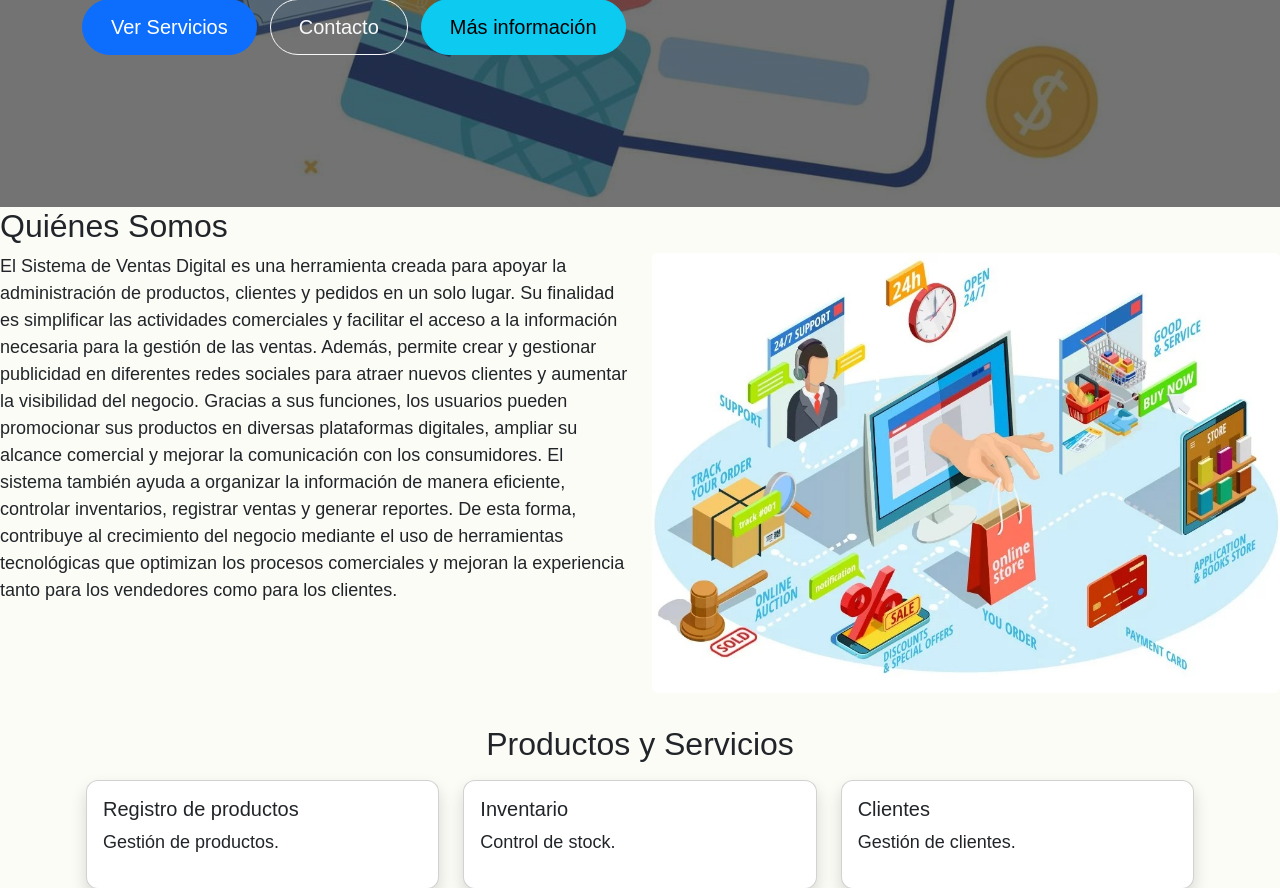
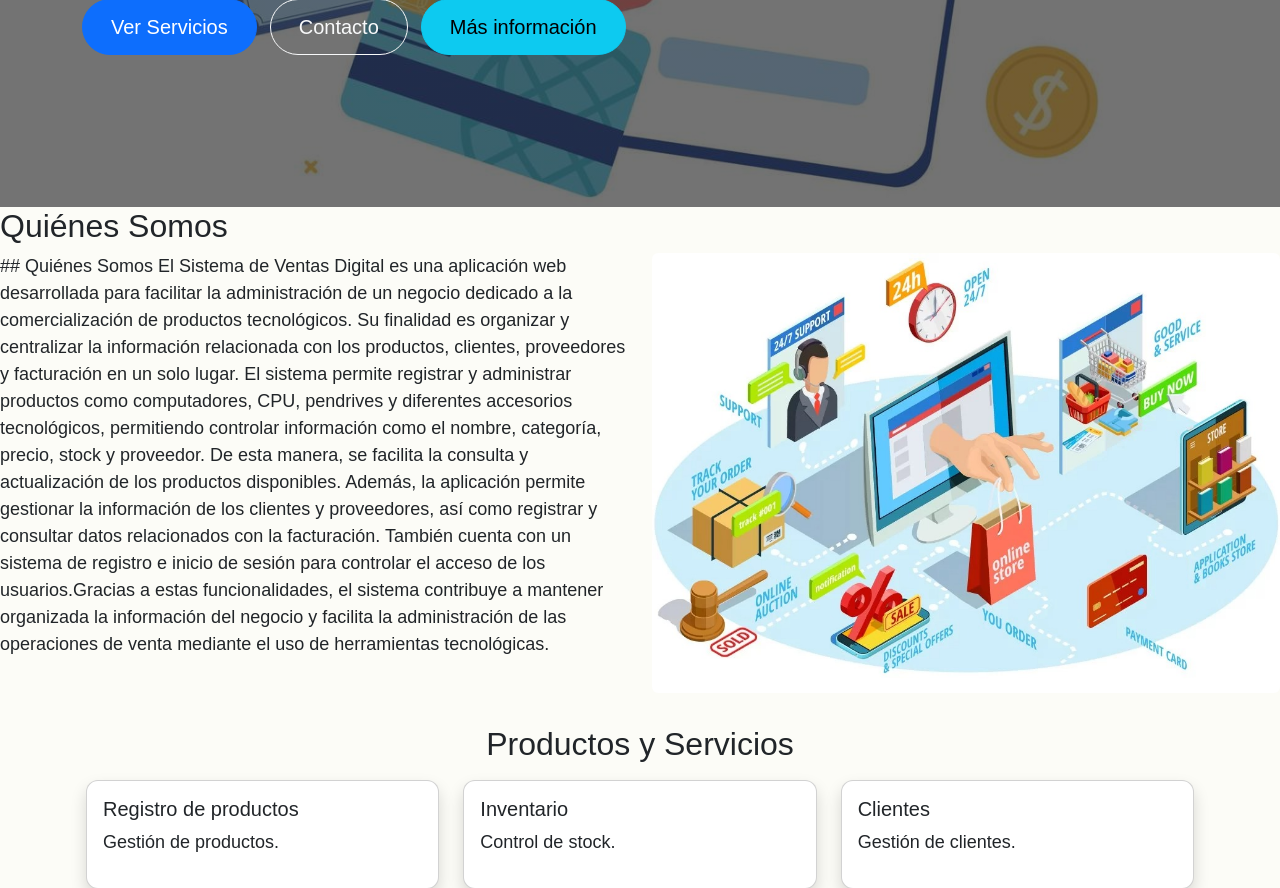
Before and after one commit to Tatip003/2026-DESARROLLO-DE-APLICACIONES-WEB-TatiPM, a Flask app: page / in a window 1280 px wide. Shown: the part 592-1480 px from the top of the page. Run offline with Flask 3, Linux system fonts and the light colour scheme.

Commit message:
Actualiza descripcion del Sistema de Ventas

```diff
--- a/templates/index.html
+++ b/templates/index.html
@@ -123,16 +123,15 @@
           <div class="col-md-6">
 
              <p>
-             El Sistema de Ventas Digital es una herramienta creada para apoyar la administración de productos,
-             clientes y pedidos en un solo lugar. Su finalidad es simplificar las actividades comerciales y
-             facilitar el acceso a  la información necesaria para la gestión de las ventas. Además, permite
-             crear y gestionar publicidad en diferentes redes sociales para atraer nuevos clientes y aumentar
-             la visibilidad del negocio. Gracias a sus funciones, los usuarios pueden promocionar sus productos
-             en diversas plataformas digitales, ampliar su alcance comercial y mejorar la comunicación con los
-             consumidores. El sistema también ayuda a organizar la información de manera eficiente, controlar
-             inventarios, registrar ventas y generar reportes. De esta forma, contribuye al crecimiento del
-             negocio mediante el uso de herramientas tecnológicas que optimizan los procesos comerciales y
-             mejoran la experiencia tanto para los vendedores como para los clientes.
+            ## Quiénes Somos
+
+El Sistema de Ventas Digital es una aplicación web desarrollada para facilitar la administración
+de un negocio dedicado a la comercialización de productos tecnológicos. Su finalidad es organizar y centralizar la información relacionada con los productos, clientes, proveedores y facturación en un solo lugar.
+El sistema permite registrar y administrar productos como computadores, CPU, pendrives y diferentes accesorios tecnológicos, permitiendo controlar información como el nombre, categoría, precio, stock y proveedor.
+ De esta manera, se facilita la consulta y actualización de los productos disponibles.
+Además, la aplicación permite gestionar la información de los clientes y proveedores, así como registrar y consultar datos relacionados con la facturación. También cuenta con un sistema de registro e inicio de sesión
+ para controlar el acceso de los usuarios.Gracias a estas funcionalidades, el sistema contribuye a mantener organizada la información del negocio y facilita la administración de las operaciones de venta mediante el uso de herramientas tecnológicas.
+
               </p>
 
 
```
Also changed, not shown: data/sistema.db (added).
